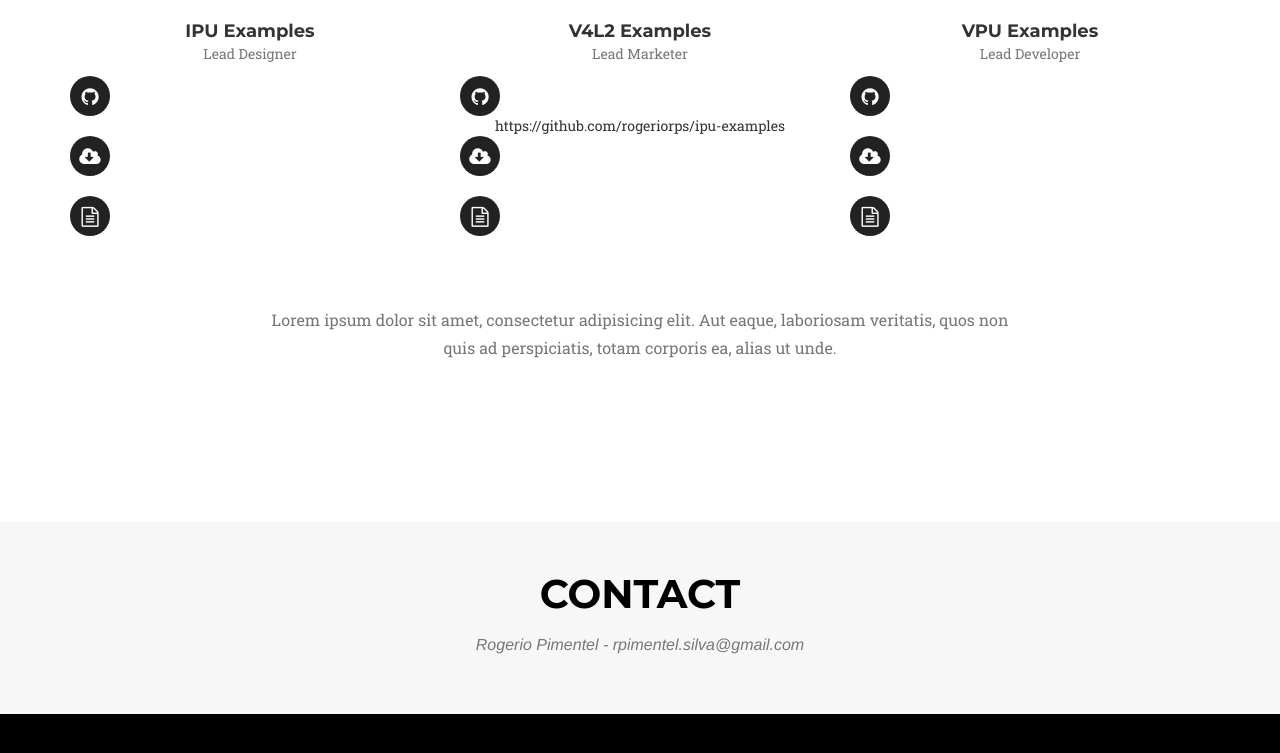
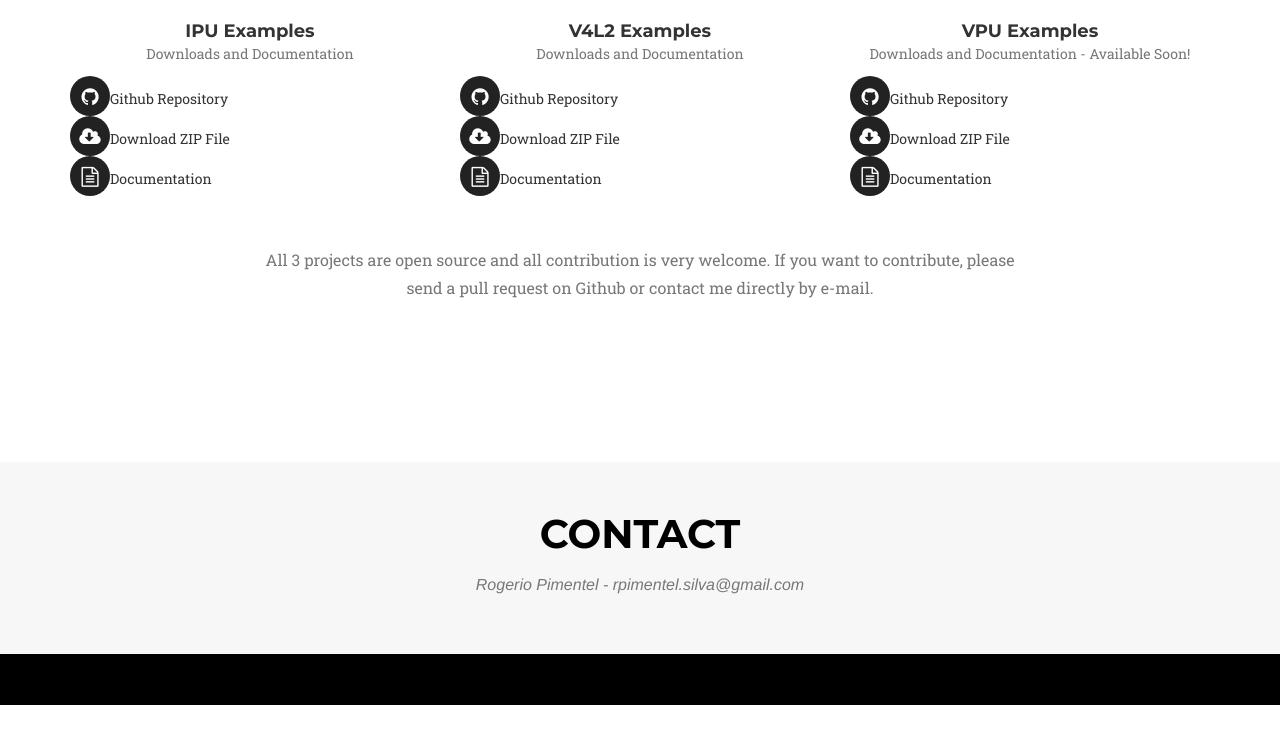
Before and after one commit to rogeriorps/rogeriorps.github.io, a plain HTML site: page index.html in a window 1280 px wide. Shown: the part 3027-3780 px from the top of the page. After the commit the page ends 3732 px from the top, so only its background shows below. Drawn offline with nearby package versions, Linux system fonts and the light colour scheme; a web font is replaced by a local one.

Commit message:
changes on download section
Signed-off-by: Rogerio Pimentel <rogerio.pimentel@freescale.com>

```diff
--- a/css/agency.css
+++ b/css/agency.css
@@ -662,6 +662,9 @@ aside.clients img {
     margin: 50px auto;
 }
 
+
+
+
 section#contact {
     background-color: light-gray;
     background-position: center;
--- a/index.html
+++ b/index.html
@@ -235,13 +235,49 @@
                     <div class="team-member">
                         <img src="" class="img-responsive img-circle" alt="">
                         <h4>IPU Examples</h4>
-                        <p class="text-muted">Lead Designer</p>
+                        <p class="text-muted">Downloads and Documentation</p>
                         <ul class="list-unstyled social-buttons">
-                            <li><a href="#"><i class="fa fa-github"></i></a></br>
+			<li>
+
+				<div style="display:table;">
+					<div style="display:table-row;">
+						<div style="display:table-cell;"><a href="https://github.com/rogeriorps/ipu-examples" target="blank"><span class="fa fa-github"></span></a>
+						</div>
+
+						<div class="item_text"><span>Github Repository</span>
+						</div>
+					</div>
+
+				</div>
      			</li>
-                            <li><a href="#"><i class="fa fa-cloud-download"></i></a></br>
+
+			<li>
+				<div style="display:table;">
+					<div style="display:table-row;">
+						<div style="display:table-cell;"><a href="https://github.com/rogeriorps/ipu-examples/archive/master.zip"><span class="fa fa-cloud-download"></span></a>
+						</div>
+
+						<div class="item_text"><span>Download ZIP File</span>
+						</div>
+					</div>
+
+				</div>
+
                     	</li>
-                            <li><a href="#"><i class="fa fa-file-text-o"></i></a></br>
+
+			<li>
+
+				<div style="display:table;">
+					<div style="display:table-row;">
+						<div style="display:table-cell;"><a href="https://github.com/rogeriorps/ipu-examples/blob/master/README.md" target="blank"><span class="fa fa-file-text-o"></span></a>
+						</div>
+
+						<div class="item_text"><span>Documentation</span>
+						</div>
+					</div>
+
+				</div>
+
                             </li>
                         </ul>
                     </div>
@@ -250,13 +286,49 @@
                     <div class="team-member">
                         <img src="" class="img-responsive img-circle" alt="">
                         <h4>V4L2 Examples</h4>
-                        <p class="text-muted">Lead Marketer</p>
+                        <p class="text-muted">Downloads and Documentation</p>
                         <ul class="list-unstyled social-buttons">
-                            <li><a href="#"><i class="fa fa-github"></i></a>https://github.com/rogeriorps/ipu-examples</br>
+			<li>
+
+				<div style="display:table;">
+					<div style="display:table-row;">
+						<div style="display:table-cell;"><a href="https://github.com/rogeriorps/v4l2-examples" target="blank"><span class="fa fa-github"></span></a>
+						</div>
+
+						<div class="item_text"><span>Github Repository</span>
+						</div>
+					</div>
+
+				</div>
      			</li>
-                            <li><a href="#"><i class="fa fa-cloud-download"></i></a></br>
+
+			<li>
+				<div style="display:table;">
+					<div style="display:table-row;">
+						<div style="display:table-cell;"><a href="https://github.com/rogeriorps/v4l2-examples/archive/master.zip"><span class="fa fa-cloud-download"></span></a>
+						</div>
+
+						<div class="item_text"><span>Download ZIP File</span>
+						</div>
+					</div>
+
+				</div>
+
                     	</li>
-                            <li><a href="#"><i class="fa fa-file-text-o"></i></a></br>
+
+			<li>
+
+				<div style="display:table;">
+					<div style="display:table-row;">
+						<div style="display:table-cell;"><a href="https://github.com/rogeriorps/v4l2-examples/blob/master/README.md" target="blank"><span class="fa fa-file-text-o"></span></a>
+						</div>
+
+						<div class="item_text"><span>Documentation</span>
+						</div>
+					</div>
+
+				</div>
+
                             </li>
                         </ul>
                     </div>
@@ -265,13 +337,49 @@
                     <div class="team-member">
                         <img src="" class="img-responsive img-circle" alt="">
                         <h4>VPU Examples</h4>
-                        <p class="text-muted">Lead Developer</p>
+                        <p class="text-muted">Downloads and Documentation - Available Soon!</p>
                         <ul class="list-unstyled social-buttons">
-                            <li><a href="#"><i class="fa fa-github"></i></a></br>
+			<li>
+
+				<div style="display:table;">
+					<div style="display:table-row;">
+						<div style="display:table-cell;"><a href="https://github.com/rogeriorps/vpu-examples" target="blank"><span class="fa fa-github"></span></a>
+						</div>
+
+						<div class="item_text"><span>Github Repository</span>
+						</div>
+					</div>
+
+				</div>
      			</li>
-                            <li><a href="#"><i class="fa fa-cloud-download"></i></a></br>
+
+			<li>
+				<div style="display:table;">
+					<div style="display:table-row;">
+						<div style="display:table-cell;"><a href="https://github.com/rogeriorps/vpu-examples/archive/master.zip"><span class="fa fa-cloud-download"></span></a>
+						</div>
+
+						<div class="item_text"><span>Download ZIP File</span>
+						</div>
+					</div>
+
+				</div>
+
                     	</li>
-                            <li><a href="#"><i class="fa fa-file-text-o"></i></a></br>
+
+			<li>
+
+				<div style="display:table;">
+					<div style="display:table-row;">
+						<div style="display:table-cell;"><a href="https://github.com/rogeriorps/vpu-examples/blob/master/README.md" target="blank"><span class="fa fa-file-text-o"></span></a>
+						</div>
+
+						<div class="item_text"><span>Documentation</span>
+						</div>
+					</div>
+
+				</div>
+
                             </li>
                         </ul>
                     </div>
@@ -279,7 +387,7 @@
             </div>
             <div class="row">
                 <div class="col-lg-8 col-lg-offset-2 text-center">
-                    <p class="large text-muted">Lorem ipsum dolor sit amet, consectetur adipisicing elit. Aut eaque, laboriosam veritatis, quos non quis ad perspiciatis, totam corporis ea, alias ut unde.</p>
+                    <p class="large text-muted">All 3 projects are open source and all contribution is very welcome. If you want to contribute, please send a pull request on Github or contact me directly by e-mail.</p>
                 </div>
             </div>
         </div>
```
Lines whose indentation alone changed are shown as unchanged.
